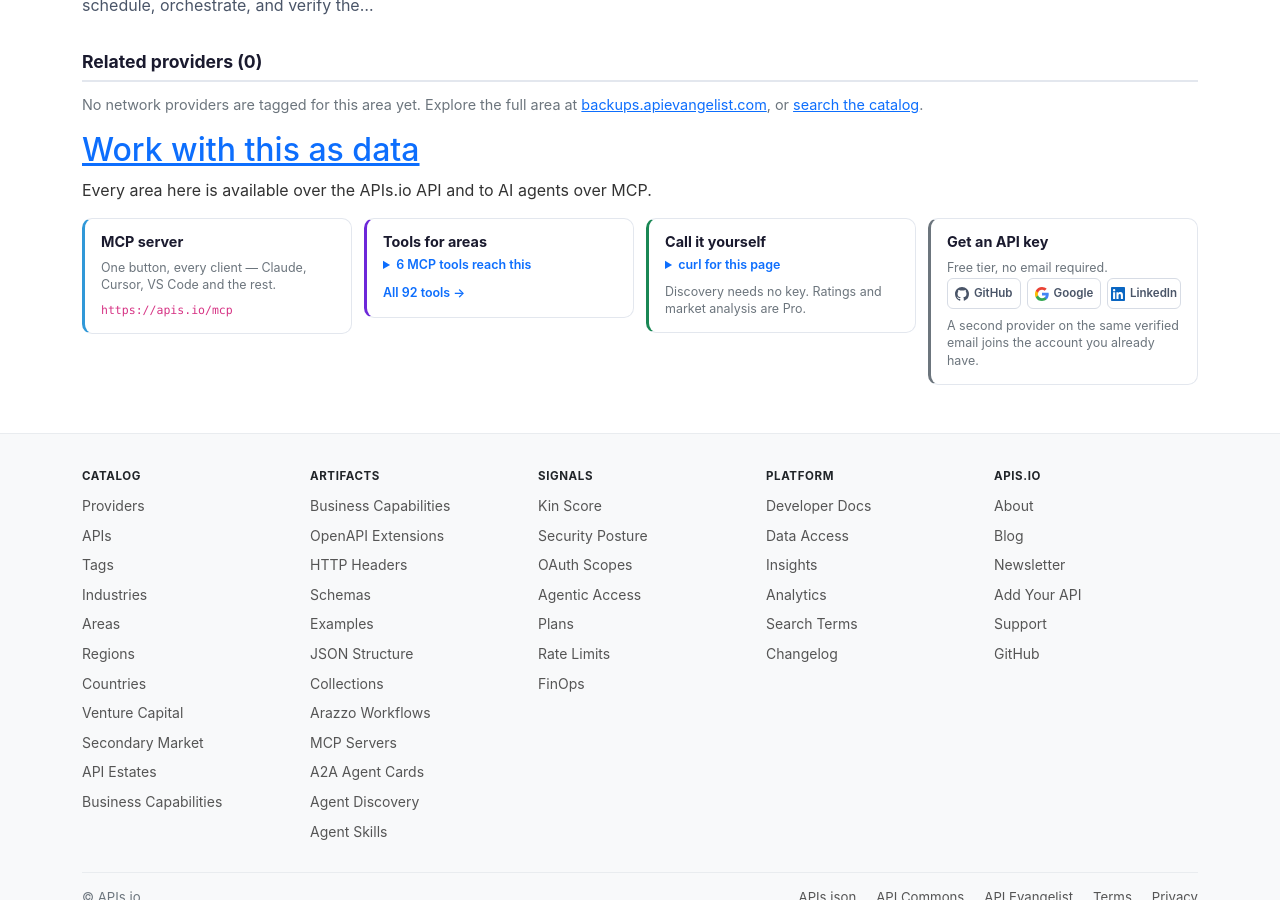
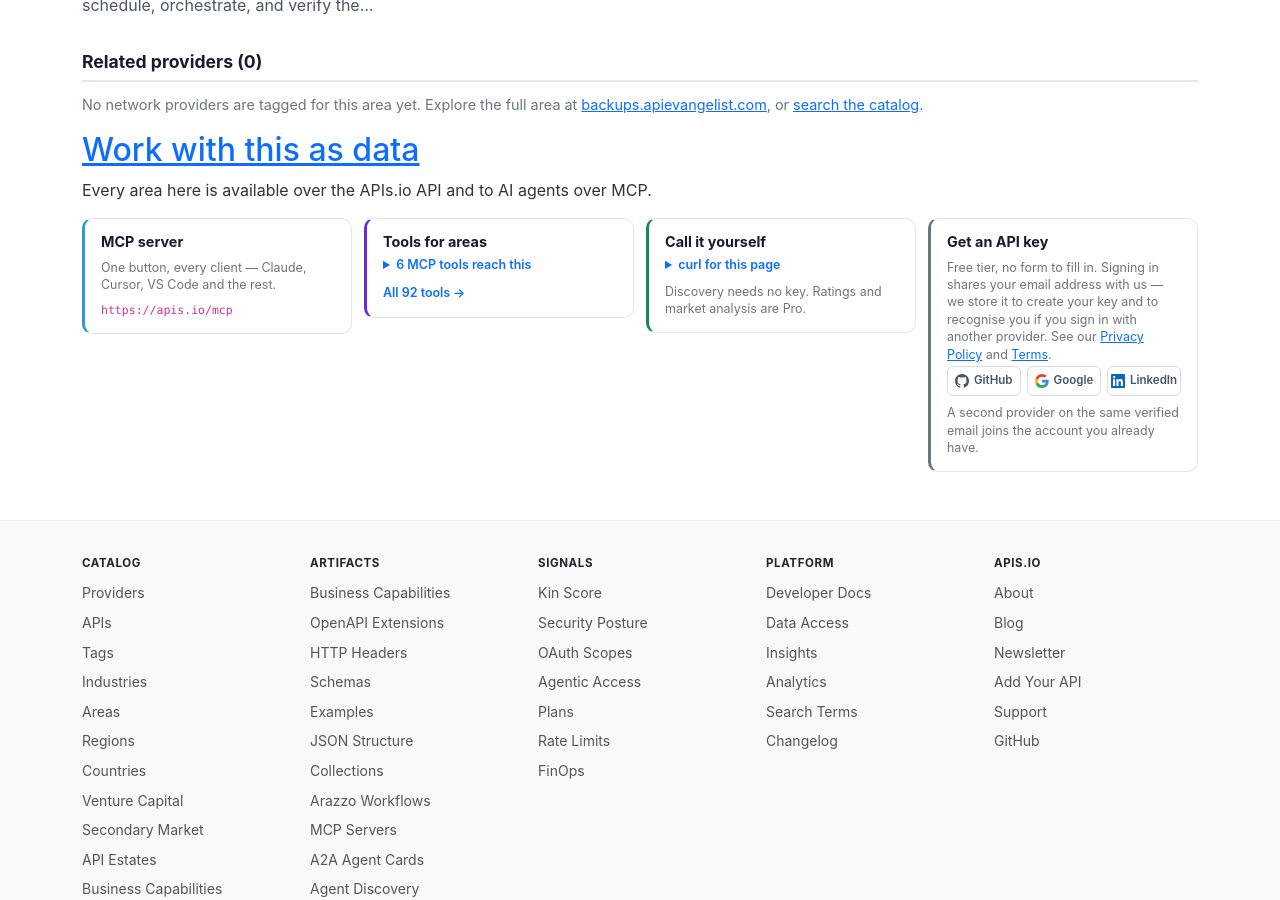
Before and after one commit to api-search/areas, a Jekyll site: the page built from _areas/backups.md, in a window 1280 px wide and 900 px high, scrolled down 502 px. Built offline with Jekyll 4.4.1, drawn with Linux system fonts in a browser that asks for light colours; a script that is not in the unit is left out.

Commit message:
roadmap#272 item 1: the sign-in card claimed we take no email — we do
"Free tier, no email required" sat next to a GitHub/Google/LinkedIn button whose
callback stores the returned email on the user row AND indexes it in the
EmailIndex GSI, which is what lets a second sign-in provider join an existing
account instead of forking a duplicate.

This include is DUPLICATED across 38 sites. The first pass fixed network and
portal only, so the false claim stayed live on every provider, tag, API and
collection page — which is most of apis.io. All 38 now carry the accurate copy
and link /privacy/ and /terms/ from the point of collection.

Co-Authored-By: Claude Opus 5 (1M context) <noreply@anthropic.com>

```diff
--- a/_includes/api-mcp.html
+++ b/_includes/api-mcp.html
@@ -104,7 +104,10 @@
 
   <div class="apimcp-card" style="--apimcp-accent: #6c757d;">
     <h4>Get an API key</h4>
-    <p>Free tier, no email required.</p>
+    <p>Free tier, no form to fill in. Signing in shares your email address with us — we
+      store it to create your key and to recognise you if you sign in with another
+      provider. See our <a href="/privacy/">Privacy Policy</a> and
+      <a href="/terms/">Terms</a>.</p>
     <div class="apimcp-auth">
       <a href="{{ S.api_base }}/auth/login?provider=github">
         <svg viewBox="0 0 16 16" width="14" height="14" fill="currentColor" aria-hidden="true"><path d="M8 0C3.58 0 0 3.58 0 8c0 3.54 2.29 6.53 5.47 7.59.4.07.55-.17.55-.38 0-.19-.01-.82-.01-1.49-2.01.37-2.53-.49-2.69-.94-.09-.23-.48-.94-.82-1.13-.28-.15-.68-.52-.01-.53.63-.01 1.08.58 1.23.82.72 1.21 1.87.87 2.33.66.07-.52.28-.87.51-1.07-1.78-.2-3.64-.89-3.64-3.95 0-.87.31-1.59.82-2.15-.08-.2-.36-1.02.08-2.12 0 0 .67-.21 2.2.82.64-.18 1.32-.27 2-.27s1.36.09 2 .27c1.53-1.04 2.2-.82 2.2-.82.44 1.1.16 1.92.08 2.12.51.56.82 1.27.82 2.15 0 3.07-1.87 3.75-3.65 3.95.29.25.54.73.54 1.48 0 1.07-.01 1.93-.01 2.2 0 .21.15.46.55.38A8.01 8.01 0 0 0 16 8c0-4.42-3.58-8-8-8Z"/></svg>
```
